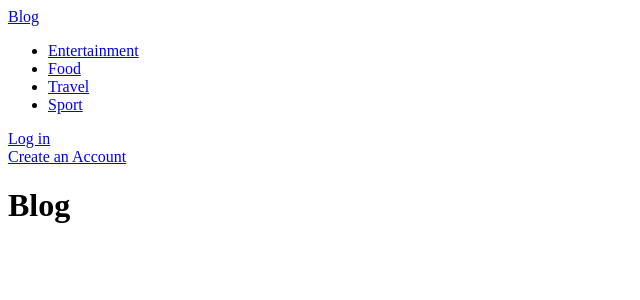
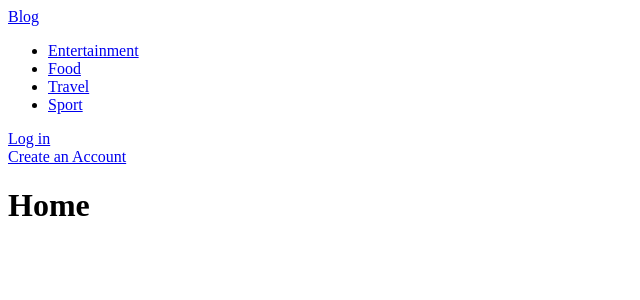
Before and after one commit to Dhei-vid/Blog, a React (Create React App) app: page / in a window 1280 px wide. Shown: the top 300 px of the page, without its empty margins (0-640 px from the left). Built offline with nearby package versions, Linux system fonts and the light colour scheme.

Commit message:
feat: imported respective components and linked them

```diff
--- a/src/App.js
+++ b/src/App.js
@@ -1,16 +1,24 @@
 import { Route, Routes } from "react-router-dom";
 
+import Home from "./components/home/home.component";
 import Navigation from "./routes/navigation/navigation.component";
-import SignIn from "./components/sign-in/signin.component";
+import Food from "./components/categories/food/food.component";
+import Travel from "./components/categories/travel/travel.component";
+import Entertainment from "./components/categories/entertainment/entertainment.component";
+import Sport from "./components/categories/sport/sport.component";
+import LogIn from "./components/login/login.component";
 import SignUp from "./components/signup/signup.component";
-import Blog from "./components/blog-main/blog.component";
 
 function App() {
   return (
     <Routes>
       <Route path="/" element={<Navigation />}>
-        <Route index element={<Blog />} />
-        <Route path="signin" element={<SignIn />} />
+        <Route index element={<Home />} />
+        <Route path="entertainment" element={<Entertainment />} />
+        <Route path="travel" element={<Travel />} />
+        <Route path="sport" element={<Sport />} />
+        <Route path="food" element={<Food />} />
+        <Route path="login" element={<LogIn />} />
         <Route path="signup" element={<SignUp />} />
       </Route>
     </Routes>
```
